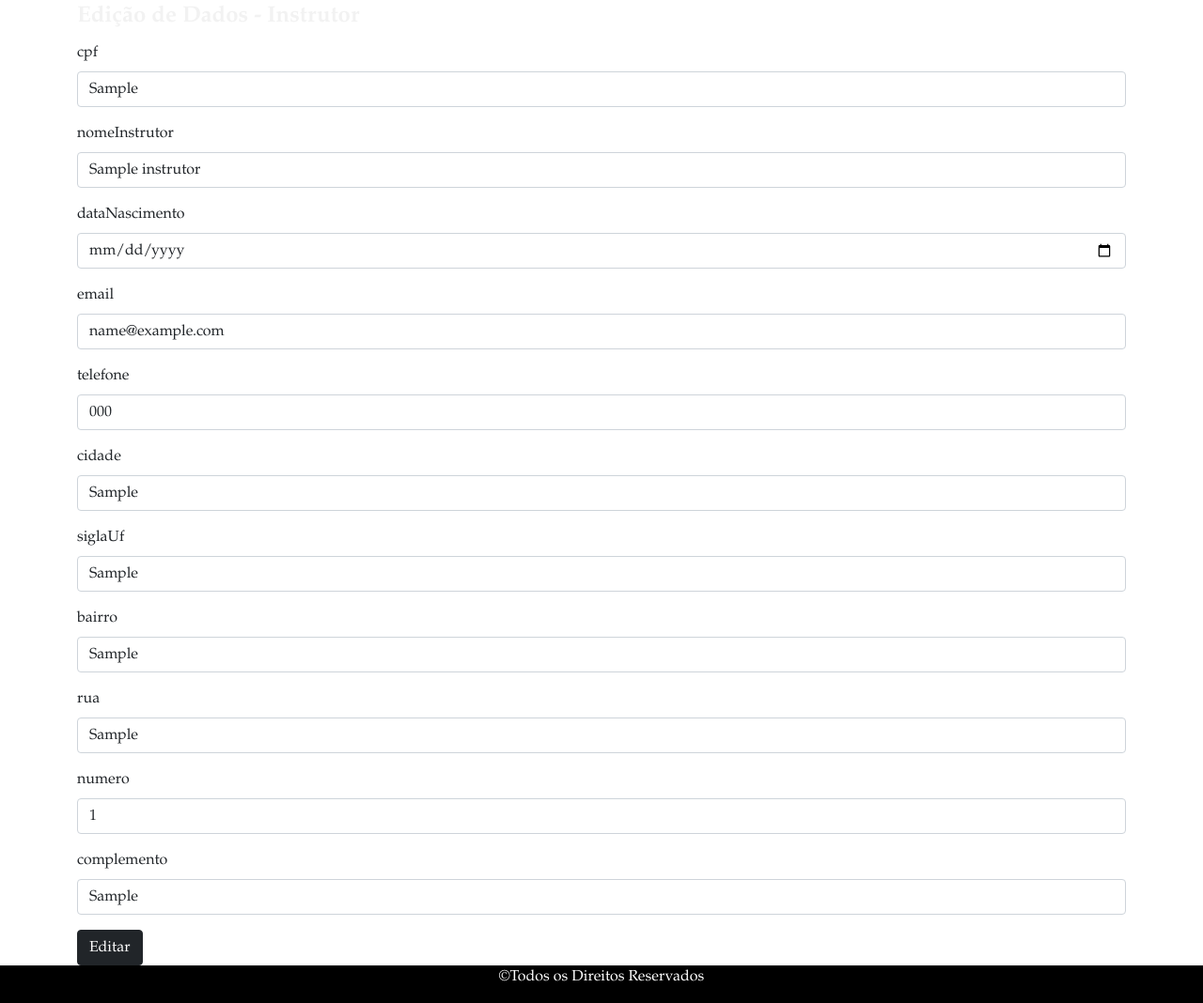
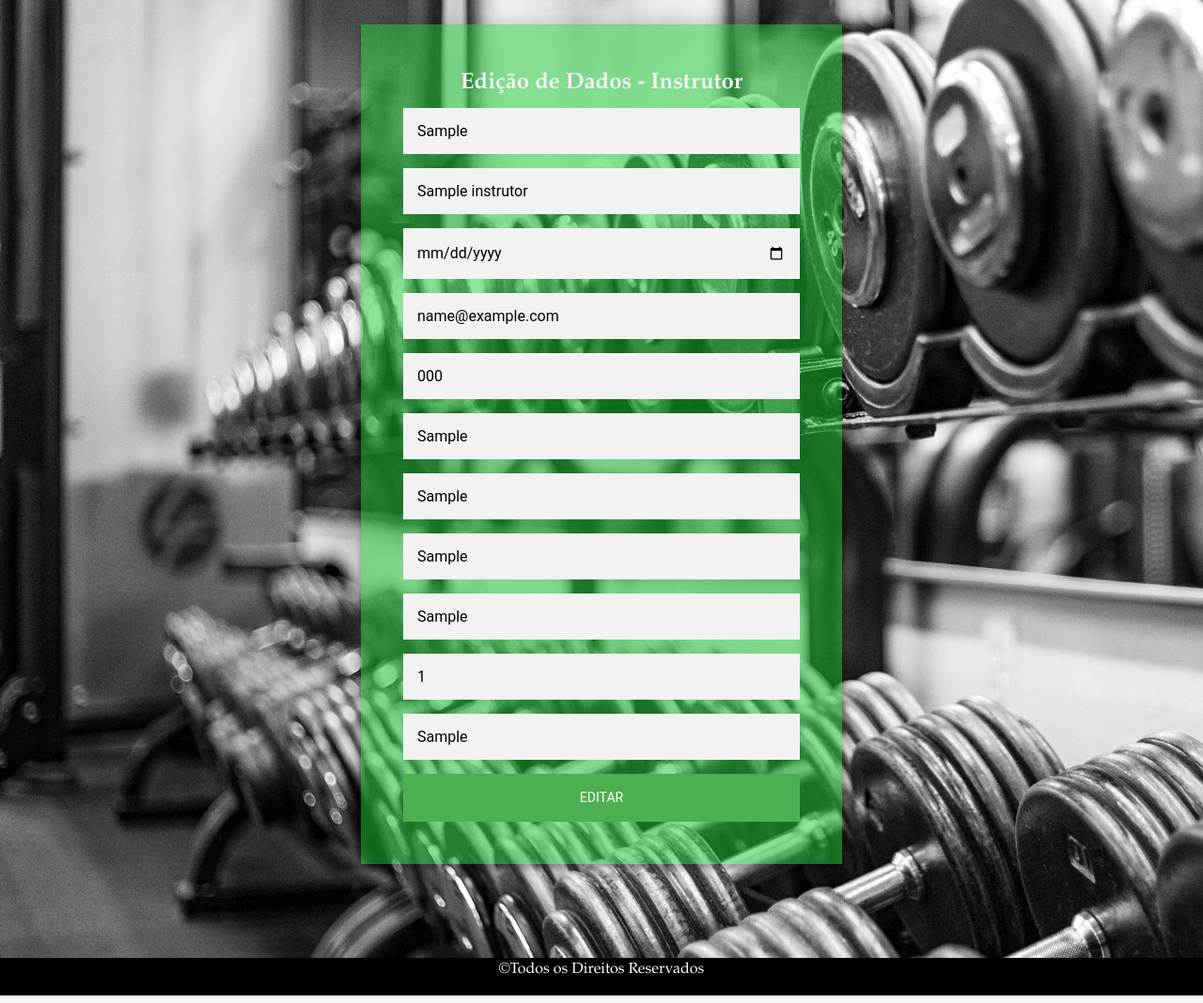
Before and after one commit to Isaque-Fernandes/academia, a PHP site: page /php/instrutor_edicao_formulario.php?idInstrutor=1 in a window 1280 px wide. Shown: the part 126-1194 px from the top of the page at 94% size. Run offline with PHP 8.4, Linux system fonts and the light colour scheme; tables that the repository leaves empty hold one stand-in row (values such as "Sample post").

Commit message:
feat: estilização das fichas de edicao de usuario e instrutor

```diff
--- a/php/instrutor_edicao_formulario.php
+++ b/php/instrutor_edicao_formulario.php
@@ -65,59 +65,55 @@ $instrutor = findById($_GET["idInstrutor"]);
     </nav>
     <!-- FIM DO NAVBAR -->
 
-    <div class="container col-12">
-        <fieldset>
-            <legend>Edição de Dados - Instrutor</legend>
-            <form action="./instrutor_edicao.php" method="post">
-                <div class="form-group mb-3">
-                    <label for="cpf_id" class="form-label">cpf</label>
-                    <input class="form-control" type="text" name="cpf_txt" id="cpf_id" placeholder="Informe o nome do cpf" value="<?= $instrutor->cpf ?>" required>
+    <!-- INICIO MEIO DO SITE -->
+<section class="backgroundcontainer">
+        <div class="background">
+
+
+            <!-- IMAGEM BACKGROUND -->
+            <style>
+                body
+                {
+                    background: url('../img/10bg-cadastro.jpg') no-repeat;
+                }
+            </style>
+            <!-- FIM IMAGEM BACKGROUND -->
+
+
+
+
+
+            <!--FORMULÁRIO DE CADASTRO-->
+            <div class="caixamae">
+                <div class="login-page">
+                <div class="form">
+
+
+                    <legend>Edição de Dados - Instrutor</legend>
+
+                    <form class="register-form" action="./instrutor_edicao.php" method="post">
+
+                    <input type="text" name="cpf_txt" id="cpf_id" placeholder="Informe o nome do cpf" value="<?= $instrutor->cpf ?>" required>
+                    <input type="text" name="nomeInstrutor_txt" id="nomeInstrutor_id"  value="<?= $instrutor->nomeInstrutor ?>" required>
+                    <input type="date" name="dataNascimento_txt" id="dataNascimento_id"  value="<?= $instrutor->dataNascimento ?>" required>
+                    <input type="text" name="email_txt" id="email_id"  value="<?= $instrutor->email ?>" required>
+                    <input type="text" name="telefone_txt" id="telefone_id"  value="<?= $instrutor->telefone ?>" required>
+                    <input type="text" name="cidade_txt" id="cidade_id"  value="<?= $instrutor->cidade ?>" required>
+                    <input type="text" name="siglaUf_txt" id="siglaUf_id"  value="<?= $instrutor->siglaUf ?>" required>
+                    <input type="text" name="bairro_txt" id="bairro_id"  value="<?= $instrutor->bairro ?>" required>
+                    <input type="text" name="rua_txt" id="rua_id"  value="<?= $instrutor->rua ?>" required>
+                    <input type="text" name="numero_txt" id="numero_id"  value="<?= $instrutor->numero ?>" required>
+                    <input type="text" name="complemento_txt" id="complemento_id"  value="<?= $instrutor->complemento ?>" required>
+
+                        <!-- <button class="btn btn-dark" type="submit">Cadastrar</button> -->
+                        <button type="submit" name="idInstrutor_txt" value="<?= $instrutor->idInstrutor ?>">Editar</button>
+                    </form>
                 </div>
-                <div class="form-group mb-3">
-                    <label for="nomeInstrutor_id" class="form-label">nomeInstrutor</label>
-                    <input class="form-control" type="text" name="nomeInstrutor_txt" id="nomeInstrutor_id" value="<?= $instrutor->nomeInstrutor ?>" required>
                 </div>
-                <div class="form-group mb-3">
-                    <label for="dataNascimento_id" class="form-label">dataNascimento</label>
-                    <input class="form-control" type="date" name="dataNascimento_txt" id="dataNascimento_id" value="<?= $instrutor->dataNascimento ?>" required>
-                </div>
-                <div class="form-group mb-3">
-                    <label for="email_id" class="form-label">email</label>
-                    <input class="form-control" type="text" name="email_txt" id="email_id" value="<?= $instrutor->email ?>" required>
-                </div>
-                <div class="form-group mb-3">
-                    <label for="telefone_id" class="form-label">telefone</label>
-                    <input class="form-control" type="text" name="telefone_txt" id="telefone_id" value="<?= $instrutor->telefone ?>" required>
-                </div>
-                <div class="form-group mb-3">
-                    <label for="cidade_id" class="form-label">cidade</label>
-                    <input class="form-control" type="text" name="cidade_txt" id="cidade_id" value="<?= $instrutor->cidade ?>" required>
-                </div>
-                <div class="form-group mb-3">
-                    <label for="siglaUf_id" class="form-label">siglaUf</label>
-                    <input class="form-control" type="text" name="siglaUf_txt" id="siglaUf_id" value="<?= $instrutor->siglaUf ?>" required>
-                </div>
-                <div class="form-group mb-3">
-                    <label for="bairro_id" class="form-label">bairro</label>
-                    <input class="form-control" type="text" name="bairro_txt" id="bairro_id" value="<?= $instrutor->bairro ?>" required>
-                </div>
-                <div class="form-group mb-3">
-                    <label for="rua_id" class="form-label">rua</label>
-                    <input class="form-control" type="text" name="rua_txt" id="rua_id" value="<?= $instrutor->rua ?>" required>
-                </div>
-                <div class="form-group mb-3">
-                    <label for="numero_id" class="form-label">numero</label>
-                    <input class="form-control" type="text" name="numero_txt" id="numero_id" value="<?= $instrutor->numero ?>" required>
-                </div>
-                <div class="form-group mb-3">
-                    <label for="complemento_id" class="form-label">complemento</label>
-                    <input class="form-control" type="text" name="complemento_txt" id="complemento_id" value="<?= $instrutor->complemento ?>" required>
-                </div>
-
-                <button class="btn btn-dark" type="submit" name="idInstrutor_txt" value="<?= $instrutor->idInstrutor ?>">Editar</button>
-            </form>
-        </fieldset>
-    </div>
+            </div>              <!--FIM FORMULÁRIO DE CADASTRO-->
+        </div>
+    </section>
+<!-- FIM MEIO DO SITE -->
 
     <footer>
         <div class="container-footer">
```
Also changed, not shown: php/usuario_edicao_formulario.php (+45 -40 lines).
